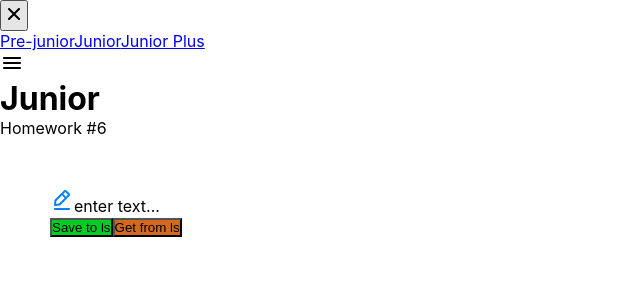
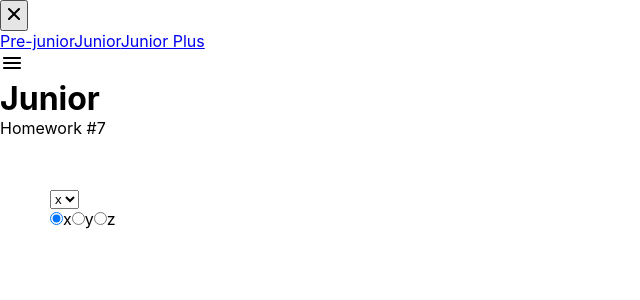
Before and after one commit to Ivanushkin-Vlad/hw2ITINC, a React (Create React App) app: page /#/junior in a window 1280 px wide. Shown: the top 300 px of the page, without its empty margins (0-640 px from the left). Built offline with nearby package versions, Linux system fonts and the light colour scheme.

Commit message:
hw2 (HW5)

```diff
--- a/src/s1-main/App.tsx
+++ b/src/s1-main/App.tsx
@@ -6,6 +6,7 @@ import HW3 from "../s2-homeworks/hw03/HW3";
 import HW4 from "../s2-homeworks/hw04/HW4";
 import HW5 from "../s2-homeworks/hw05/HW5";
 import HW6 from "../s2-homeworks/hw06/HW6";
+import HW7 from "../s2-homeworks/hw07/HW7";
 
 function App() {
     return (
@@ -18,7 +19,8 @@ function App() {
 
             {/*при выполнении дз 5 и более - закомментировать здесь дз 1-4, так как они есть внутри дз 5*/}
             <HW5/>
-            <HW6/>
+            {/*<HW6/>*/}
+            <HW7/>
         </div>
     )
 }
--- a/src/s2-homeworks/hw07/HW7.tsx
+++ b/src/s2-homeworks/hw07/HW7.tsx
@@ -5,9 +5,9 @@ import s2 from '../../s1-main/App.module.css'
 import s from './HW7.module.css'
 
 /*
-* 1 - в файле SuperSelect.tsx дописать логику функции onChangeCallback
-* 2 - в файле SuperRadio.tsx дописать логику функции onChangeCallback
-* 3 - в файле SuperRadio.tsx дописать name, checked, value (узнать для чего в радио name)
+* 1 - в функции SuperSelect.tsx дописать логику функции onChangeCallback
+* 2 - в функции SuperRadio.tsx дописать логику функции onChangeCallback
+* 3 - в функции SuperRadio.tsx дописать name, checked, value (узнать для чего в радио name)
 * 4 - сделать стили в соответствии с дизайном
 * */
 
--- a/src/s2-homeworks/hw07/common/c5-SuperSelect/SuperSelect.tsx
+++ b/src/s2-homeworks/hw07/common/c5-SuperSelect/SuperSelect.tsx
@@ -22,6 +22,8 @@ const SuperSelect: React.FC<SuperSelectPropsType> = ({
     onChangeOption,
     ...restProps
 }) => {
+
+
     const mappedOptions: any[] = options
         ? options.map((o) => (
               <option
@@ -37,6 +39,10 @@ const SuperSelect: React.FC<SuperSelectPropsType> = ({
 
     const onChangeCallback = (e: ChangeEvent<HTMLSelectElement>) => {
         // делают студенты
+
+        const selectedOption = options?.find((o) => o.id === +e.currentTarget.value);
+        onChangeOption?.(selectedOption.id)
+
     }
 
     const finalSelectClassName = s.select + (className ? ' ' + className : '')
--- a/src/s2-homeworks/hw07/common/c6-SuperRadio/SuperRadio.tsx
+++ b/src/s2-homeworks/hw07/common/c6-SuperRadio/SuperRadio.tsx
@@ -34,22 +34,40 @@ const SuperRadio: React.FC<SuperRadioPropsType> = ({
     spanProps,
     ...restProps
 }) => {
+
+    let number:number
     const onChangeCallback = (e: ChangeEvent<HTMLInputElement>) => {
+
+
         // делают студенты
+
+
+        const selectedOption = options?.find((o) => o.id === +e.currentTarget.value);
+        onChangeOption?.(selectedOption?.id);
+
+
+
+
     }
-
+     // console.log(name)
+    console.log(value)
     const finalRadioClassName = s.radio + (className ? ' ' + className : '')
     const spanClassName = s.span + (spanProps?.className ? ' ' + spanProps.className : '')
 
     const mappedOptions: any[] = options
         ? options.map((o) => (
+
+
+
               <label key={name + '-' + o.id} className={s.label}>
                   <input
                       id={id + '-input-' + o.id}
                       className={finalRadioClassName}
                       type={'radio'}
                       // name, checked, value делают студенты
-
+                      name={name}
+                      checked={o.id === value}
+                      value={o.id}
                       onChange={onChangeCallback}
                       {...restProps}
                   />
```
